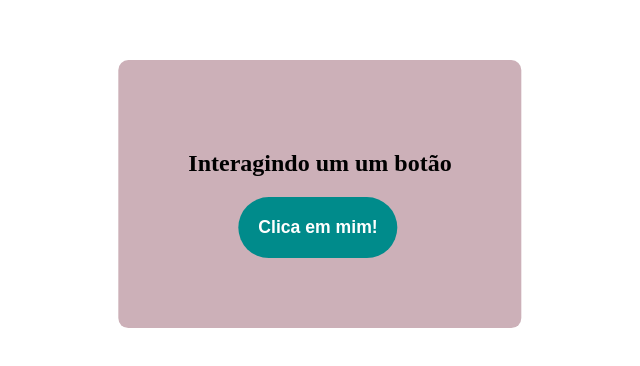
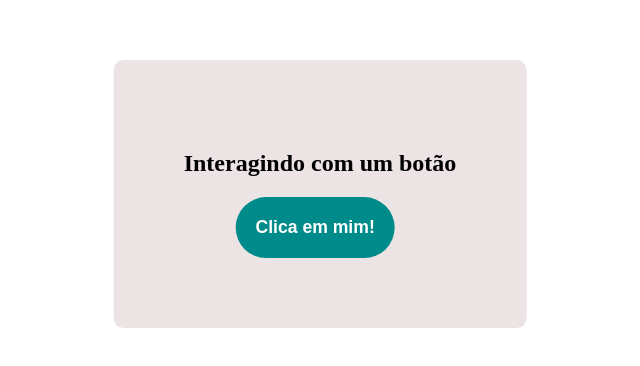
Before and after one commit to t-lira/DesafiosJavascript_CursoEmVideo, a plain HTML site: page 002-/index.html in a window 1280 px wide. Shown: the part 206-572 px from the top of the page, without its empty margins (320-960 px from the left). Drawn offline with Linux system fonts and the light colour scheme.

Commit message:
Interagindo com um botão

```diff
--- a/002-/index.html
+++ b/002-/index.html
@@ -20,7 +20,7 @@
             position: absolute;
             left: 50%; top: 50%;
             transform: translate(-50%, -50%);
-            background-color: #ccb0b8;
+            background-color: #ece3e5;
             padding: 70px;
             border-radius: 10px;
         }
@@ -29,7 +29,7 @@
 <body>
 
     <section id="container">
-        <h1>Interagindo um um botão</h1>
+        <h1>Interagindo com um botão</h1>
         <button onclick="clicou()">Clica em mim!</button>
     </section>
 
```
